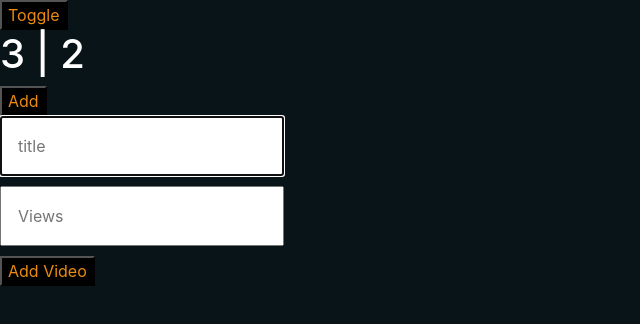
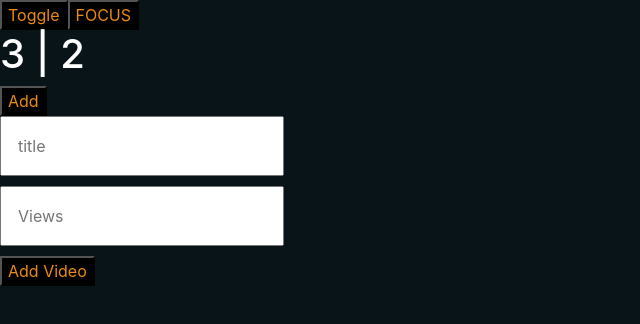
Before and after one commit to yumna1623/React-1st-step, a React (Create React App) app: page / in a window 1280 px wide. Shown: the top 324 px of the page, without its empty margins (0-640 px from the left). Built offline with nearby package versions, Linux system fonts and the light colour scheme.

Commit message:
forwardRef(useImperativeHandle) ,useRef

```diff
--- a/src/AddVideo.js
+++ b/src/AddVideo.js
@@ -1,4 +1,4 @@
-import { useEffect, useRef, useState } from 'react';
+import { forwardRef, useEffect, useImperativeHandle, useRef, useState } from 'react';
 import './AddVideo.css';
 import useVideoDispatch from './hooks/useVideoDispatch';
 
@@ -9,22 +9,27 @@ const initialState = {
   views: ''
 };
 
-function AddVideo({ editableVideo }) {
+const AddVideo = forwardRef(function AddVideo({ editableVideo},ref) {
     const [video, setVideo] = useState(initialState);
-//   const dispatch = useContext(VideodispatchContext);
       const dispatch = useVideoDispatch()
-    const inputRef = useRef(null);
+      // const inputRef = useRef(null);
+    //   useImperativeHandle(ref,()=>({},[]));
+    const iRef = useRef(null);
+      useImperativeHandle(ref,()=>{
+        return{
+            focus(){
+                iRef.current.focus()
+            }
+        }
+      },[]);
 
     function handleSubmit(e) {
       e.preventDefault();
       if(editableVideo){
-        // updateVideo(video)
           dispatch({type:'UPDATE',payload:video})
       }
       else{
-        // addVideos(video);
           dispatch({type:'ADD',payload:video})
-
       }
       setVideo(initialState); // Reset the state after submitting
     }
@@ -41,13 +46,14 @@ function AddVideo({ editableVideo }) {
           setVideo(editableVideo)
       }
       // inputRef.current.value = "demo"
-    inputRef.current.focus()
+    //   inputRef.current.focus()
     },[editableVideo])
 
     return (
       <form>
         <input
-      ref={inputRef}
+        // ref={ref}
+        ref={iRef}
           name="title"
           onChange={handleChange}
           type="text"
@@ -64,6 +70,6 @@ function AddVideo({ editableVideo }) {
         <button onClick={handleSubmit}> {editableVideo?'Edit ':'Add'} Video</button>
       </form>
     );
-}
+  })
 
 export default AddVideo;
--- a/src/App.js
+++ b/src/App.js
@@ -1,7 +1,7 @@
 import './App.css';
 import videoDB from './data/thumbnail';
 import Counter from './components/Counter';
-import { useReducer, useState, useContext, useCallback } from 'react';
+import { useReducer, useState, useRef, useCallback } from 'react';
 import AddVideo from './AddVideo';
 import VideoList from './components/VideoList';
 import ThemeContext from './context/ThemeContext';
@@ -13,10 +13,9 @@ function App() {
   const [editableVideo, setEditableVideo] = useState(null);
   const [theme, setTheme] = useState('darkMode');
   const [videos, dispatch] = useReducer(videoReducer, []); // useReducer syntax
-
+const inputref =useRef(null);
   const { width, height } = useWindowSize();
 
-//   const themeContext = useContext(ThemeContext);
 
   function videoReducer(videos, action) {
     switch (action.type) {
@@ -56,9 +55,12 @@ return (
 
     <div className={`App ${theme}`}>
     <button onClick={() => setTheme(theme === 'darkMode' ? 'lightMode' : 'darkMode')}>Toggle</button>
+    <button onClick={()=> {inputref.current.focus()}}>FOCUS</button>
+
     <Counter />
 
     <AddVideo
+    ref = {inputref}
     editableVideo={editableVideo} />
 
         {/* <VideoList
--- a/src/components/VideoList.js
+++ b/src/components/VideoList.js
@@ -50,7 +50,7 @@ function VideoList({ deleteVideo, editVideo }) {
         >
           {/* <PlayButton
             onPlay={play} // here playbtn is still not memoized so it will re-render
-            onPause={pause}
+            onPause={pause}`
           >
             {video.title}
           </PlayButton> */}
```
Lines whose indentation alone changed are shown as unchanged.
